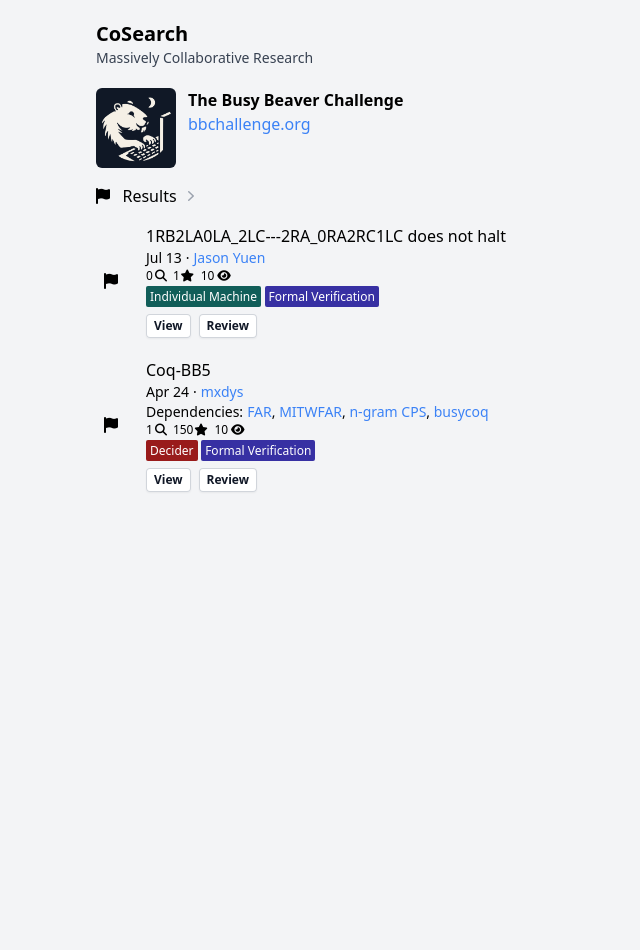
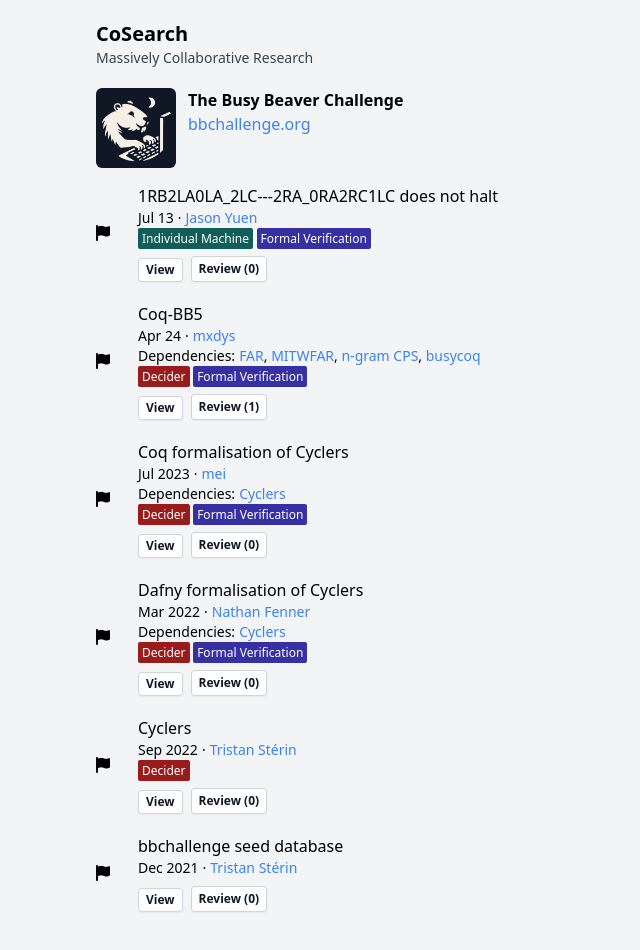
Before and after one commit to cosearch-lab/cosearch, a SvelteKit app: page / in a window 1280 px wide. Shown: the top 950 px of the page, without its empty margins (0-640 px from the left). Before the commit the page ends 800 px from the top, so only its background shows below. Built offline with nearby package versions, Linux system fonts and the light colour scheme.

Commit message:
cosearch

```diff
--- a/src/app.css
+++ b/src/app.css
@@ -3,5 +3,5 @@
 @tailwind utilities;
 
 a {
-    @apply text-blue-500 cursor-pointer;
+    @apply text-blue-500 cursor-pointer hover:text-blue-700;
 }
--- /dev/null
+++ b/src/lib/contribution.ts
@@ -0,0 +1,25 @@
+export interface Tag {
+    name: string;
+    color: string;
+}
+
+export const tags: Tag[] = [
+    { name: 'Decider', color: 'bg-red-800' },
+    { name: 'Formal Verification', color: 'bg-indigo-800' },
+    { name: 'Individual Machine', color: 'bg-teal-800' },
+    { name: 'Meta', color: 'bg-gray-800' }
+];
+
+export interface Contribution {
+    id: string;
+    title: string;
+    date: string;
+    authors: string[];
+    dependencies: null | string[];
+    tags: Tag[];
+    number_of_reviews: number;
+    number_of_reproductions: null | number;
+    number_of_views: number | string;
+    number_of_stars: number;
+    links?: null | string[];
+}
--- a/src/lib/index.ts
+++ b/src/lib/index.ts
@@ -1 +1,5 @@
 // place files you want to import through the `$lib` alias in this folder.
+import type { Tag, Contribution } from './contribution';
+import { tags } from './contribution';
+export type { Tag, Contribution }
+export { tags }
--- a/src/routes/+layout.svelte
+++ b/src/routes/+layout.svelte
@@ -2,4 +2,24 @@
 	import '../app.css';
 </script>
 
-<slot />
+<div class="w-[85%] mx-auto mt-5 text-md flex flex-col space-y-5">
+	<div class="flex flex-col">
+		<div class="text-xl">
+			<strong>CoSearch</strong>
+		</div>
+		<div class="text-gray-700 text-sm">Massively Collaborative Research</div>
+	</div>
+
+	<div class="flex flex-col space-y-4">
+		<div class="flex space-x-3">
+			<div class="w-[80px]">
+				<img src="/bbchallenge_logo_no_text.png" alt="bbchallenge logo" class="rounded-md" />
+			</div>
+			<div>
+				<div><strong>The Busy Beaver Challenge</strong></div>
+				<div><a href="https://bbchallenge.org">bbchallenge.org</a></div>
+			</div>
+		</div>
+		<slot />
+	</div>
+</div>
--- a/src/routes/+page.svelte
+++ b/src/routes/+page.svelte
@@ -1,31 +1,10 @@
 <script lang="ts">
-	interface Tag {
-		name: string;
-		color: string;
-	}
+	import type { Tag, Contribution } from '$lib/index';
+	import { tags } from '$lib/index';
 
-	let tags: Tag[] = [
-		{ name: 'Decider', color: 'bg-red-800' },
-		{ name: 'Formal Verification', color: 'bg-indigo-800' },
-		{ name: 'Individual Machine', color: 'bg-teal-800' },
-		{ name: 'Meta', color: 'bg-gray-800' }
-	];
-
-	interface Result {
-		title: string;
-		date: string;
-		authors: string[];
-		dependencies: null | string[];
-		tags: Tag[];
-		number_of_reviews: number;
-		number_of_reproductions: null | number;
-		number_of_views: number;
-		number_of_stars: number;
-		links?: null | string[];
-	}
-
-	let results: Result[] = [
+	let contribs: Contribution[] = [
 		{
+			id: '2zr5ys29xxoexdlviulo',
 			title: '1RB2LA0LA_2LC---2RA_0RA2RC1LC does not halt',
 			date: 'Jul 13',
 			authors: ['Jason Yuen'],
@@ -37,6 +16,7 @@
 			number_of_stars: 1
 		},
 		{
+			id: '5xvr42ixeifnp0fgmtpa',
 			title: 'Coq-BB5',
 			date: 'Apr 24',
 			authors: ['mxdys'],
@@ -46,126 +26,137 @@
 			number_of_reproductions: null,
 			number_of_views: 10,
 			number_of_stars: 150
+		},
+		{
+			id: 'lxbplez6658ytyjss357',
+			title: 'Coq formalisation of Cyclers',
+			date: 'Jul 2023',
+			authors: ['mei'],
+			dependencies: ['Cyclers'],
+			tags: [tags[0], tags[1]],
+			number_of_reviews: 0,
+			number_of_reproductions: 2,
+			number_of_views: '2.3k',
+			number_of_stars: 0,
+			links: ['https://discuss.bbchallenge.org/t/decider-cyclers/33']
+		},
+		{
+			id: '1jtod12g03dkz8zq9on7',
+			title: 'Dafny formalisation of Cyclers',
+			date: 'Mar 2022',
+			authors: ['Nathan Fenner'],
+			dependencies: ['Cyclers'],
+			tags: [tags[0], tags[1]],
+			number_of_reviews: 0,
+			number_of_reproductions: 2,
+			number_of_views: '2.3k',
+			number_of_stars: 0,
+			links: ['https://discuss.bbchallenge.org/t/decider-cyclers/33']
+		},
+		{
+			id: 'fc4jc5fmaa1sbqz9w8y1',
+			title: 'Cyclers',
+			date: 'Sep 2022',
+			authors: ['Tristan Stérin'],
+			dependencies: null,
+			tags: [tags[0]],
+			number_of_reviews: 0,
+			number_of_reproductions: 3,
+			number_of_views: '2.3k',
+			number_of_stars: 0,
+			links: ['https://discuss.bbchallenge.org/t/decider-cyclers/33']
+		},
+		{
+			id: 'jb95hfvarvt13dst063n',
+			title: 'bbchallenge seed database',
+			date: 'Dec 2021',
+			authors: ['Tristan Stérin'],
+			dependencies: null,
+			tags: [],
+			number_of_reviews: 0,
+			number_of_reproductions: 2,
+			number_of_views: 0,
+			number_of_stars: 0,
+			links: [
+				'https://github.com/bbchallenge/bbchallenge-seed',
+				'https://bbchallenge.org/method',
+				'https://discuss.bbchallenge.org/t/reproduction-of-the-seed-database/160',
+				'https://discuss.bbchallenge.org/t/re-constructing-the-seed-database/106'
+			]
 		}
 	];
 </script>
 
-<div class="w-[85%] mx-auto mt-5 text-md flex flex-col space-y-5">
-	<div class="flex flex-col">
-		<div class="text-xl">
-			<strong>CoSearch</strong>
-		</div>
-		<div class="text-gray-700 text-sm">Massively Collaborative Research</div>
-	</div>
-
-	<div class="flex flex-col space-y-4">
-		<div class="flex space-x-3">
-			<div class="w-[80px]">
-				<img src="/bbchallenge_logo_no_text.png" alt="bbchallenge logo" class="rounded-md" />
-			</div>
-			<div>
-				<div><strong>The Busy Beaver Challenge</strong></div>
-				<div><a href="https://bbchallenge.org">bbchallenge.org</a></div>
-			</div>
-		</div>
-
-		<nav class="flex" aria-label="Breadcrumb">
-			<ol role="list" class="flex items-center space-x-1">
-				<li>
-					<div>
-						<a href="#" class="text-black hover:text-gray-500">
-							<i class="fas fa-flag"></i>
-							&nbsp; Results
-						</a>
-					</div>
-				</li>
-				<li>
-					<div class="flex items-center">
-						<svg
-							class="h-5 w-5 flex-shrink-0 text-gray-400"
-							viewBox="0 0 20 20"
-							fill="currentColor"
-							aria-hidden="true"
-						>
-							<path
-								fill-rule="evenodd"
-								d="M7.21 14.77a.75.75 0 01.02-1.06L11.168 10 7.23 6.29a.75.75 0 111.04-1.08l4.5 4.25a.75.75 0 010 1.08l-4.5 4.25a.75.75 0 01-1.06-.02z"
-								clip-rule="evenodd"
-							/>
-						</svg>
-					</div>
-				</li>
-			</ol>
-		</nav>
-
-		<div class="flex flex-col space-y-5 ml-2">
-			{#each results as result}
+<div class="flex flex-col space-y-5 ml-0 pb-20">
+	{#each contribs as contrib}
 		<div class="flex space-x-7 items-center">
 			<div>
 				<i class="fas fa-solid fa-flag"></i>
 			</div>
 			<div>
-						<div>{result.title}</div>
+				<div>{contrib.title}</div>
 				<div>
 					<div class="text-sm flex space-x-1">
-								<span>{result.date}</span> <span>&middot;</span>
-								<div><span class="text-blue-500">{result.authors[0]}</span></div>
+						<span>{contrib.date}</span> <span>&middot;</span>
+						{#each contrib.authors as author, index}
+							<a href="">{author}</a>
+							{#if index !== contrib.authors.length - 1}
+								<span>, </span>
+							{/if}
+						{/each}
 					</div>
-							{#if result.dependencies}
+					{#if contrib.dependencies}
 						<div class="text-sm flex space-x-1">
 							<span>Dependencies:</span>
 							<div>
-										{#each result.dependencies as dependency, index}
+								{#each contrib.dependencies as dependency, index}
 									<span class="text-blue-500">{dependency}</span
-											>{#if index !== result.dependencies.length - 1}
+									>{#if index !== contrib.dependencies.length - 1}
 										<span>, </span>
 									{/if}
 								{/each}
 							</div>
 						</div>
 					{/if}
-							<div class="text-xs flex space-x-1.5 items-center mb-0.5">
+					<!-- <div class="text-xs flex space-x-1.5 items-center mb-0.5">
 						<div class="flex items-center space-x-0.5">
-									<span>{result.number_of_reviews}</span>
+							<span>{contrib.number_of_reviews}</span>
 							<i class="fa-solid fa-magnifying-glass h-3" title="reviews"></i>
 						</div>
-								{#if result.number_of_reproductions !== null}
-									<div class="flex items-center space-x-0.5">
-										<span>{result.number_of_reproductions}</span>
-										<i class="fa-solid fa-repeat" title="reproductions"></i>
-									</div>
-								{/if}
+
 						<div class="flex items-center">
-									<span>{result.number_of_stars}</span>
+							<span>{contrib.number_of_stars}</span>
 							<i class="fas fa-star fa-fw" title="stars"></i>
 						</div>
+
 								<div class="flex items-center space-x-0.5">
 									<span>{result.number_of_views}</span>
 									<i class="fas fa-eye fa-fw" title="views"></i>
 								</div>
-							</div>
+					</div> -->
 
 					<div class="text-sm flex space-x-2">
 						<div>
-									{#each result.tags as tag, index}
-										<span class="{tag.color} text-white px-1 rounded-sm py-0.5 text-xs"
-											>{tag.name}</span
-										>{#if index !== result.tags.length - 1}
+							{#each contrib.tags as tag, index}
+								<span class="{tag.color} text-white px-1 rounded-sm py-0.5 text-xs">{tag.name}</span
+								>{#if index !== contrib.tags.length - 1}
 									<span>&nbsp;</span>
 								{/if}
 							{/each}
 						</div>
 					</div>
 					<div class="mt-2 flex space-x-2">
+						<a href={`/${contrib.id}`}>
 							<button
 								type="button"
 								class="rounded bg-white px-2 py-1 text-xs font-semibold text-gray-900 shadow-sm ring-1 ring-inset ring-gray-300 hover:bg-gray-50"
 								>View</button
 							>
+						</a>
 						<button
 							type="button"
 							class="rounded bg-white px-2 py-1 text-xs font-semibold text-gray-900 shadow-sm ring-1 ring-inset ring-gray-300 hover:bg-gray-50"
-									>Review</button
+							>Review ({contrib.number_of_reviews})</button
 						>
 					</div>
 				</div>
@@ -173,5 +164,3 @@
 		</div>
 	{/each}
 </div>
-	</div>
-</div>
--- /dev/null
+++ b/src/routes/[contrib]/+page.svelte
@@ -0,0 +1,143 @@
+<script lang="ts">
+	import { page } from '$app/stores';
+	import type { Tag, Contribution } from '$lib/index';
+	import { tags } from '$lib/index';
+
+	let contrib_id = $page.params.contrib;
+
+	let contrib: Contribution = {
+		id: '5xvr42ixeifnp0fgmtpa',
+		title: 'Coq-BB5',
+		date: 'Apr 24',
+		authors: ['mxdys'],
+		dependencies: ['FAR', 'MITWFAR', 'n-gram CPS', 'busycoq'],
+		tags: [tags[0], tags[1]],
+		number_of_reviews: 1,
+		number_of_reproductions: null,
+		number_of_views: 10,
+		number_of_stars: 150
+	};
+</script>
+
+<nav class="flex" aria-label="Breadcrumb">
+	<ol role="list" class="flex items-center space-x-0">
+		<li>
+			<div>
+				<a href="/" class="text-gray-400 hover:text-gray-500"> Contributions </a>
+			</div>
+		</li>
+		<li>
+			<div class="flex items-center">
+				<svg
+					class="h-5 w-5 flex-shrink-0 text-gray-400"
+					viewBox="0 0 20 20"
+					fill="currentColor"
+					aria-hidden="true"
+				>
+					<path
+						fill-rule="evenodd"
+						d="M7.21 14.77a.75.75 0 01.02-1.06L11.168 10 7.23 6.29a.75.75 0 111.04-1.08l4.5 4.25a.75.75 0 010 1.08l-4.5 4.25a.75.75 0 01-1.06-.02z"
+						clip-rule="evenodd"
+					/>
+				</svg>
+				<a href="#" class="ml-0 text-sm font-medium text-gray-500 hover:text-gray-700"
+					>{contrib.title}</a
+				>
+			</div>
+		</li>
+	</ol>
+</nav>
+
+<div>
+	<h1 class="text-xl font-bold">{contrib.title}</h1>
+
+	<div class="text-md flex space-x-1">
+		<span>{contrib.date}</span> <span>&middot;</span>
+		{#each contrib.authors as author, index}
+			<a href="/">{author}</a>
+			{#if index !== contrib.authors.length - 1}
+				<span>, </span>
+			{/if}
+		{/each}
+	</div>
+
+	{#if contrib.dependencies}
+		<div class="text-sm flex space-x-1">
+			<span>Dependencies:</span>
+			<div>
+				{#each contrib.dependencies as dependency, index}
+					<span class="text-blue-500">{dependency}</span
+					>{#if index !== contrib.dependencies.length - 1}
+						<span>, </span>
+					{/if}
+				{/each}
+			</div>
+		</div>
+	{/if}
+	<div class="text-sm flex space-x-2">
+		<div>
+			{#each contrib.tags as tag, index}
+				<span class="{tag.color} text-white px-1 rounded-sm py-0.5 text-xs">{tag.name}</span
+				>{#if index !== contrib.tags.length - 1}
+					<span>&nbsp;</span>
+				{/if}
+			{/each}
+		</div>
+	</div>
+</div>
+
+<div>
+	<div class="sm:hidden">
+		<label for="tabs" class="sr-only">Select a tab</label>
+		<!-- Use an "onChange" listener to redirect the user to the selected tab URL. -->
+		<select
+			id="tabs"
+			name="tabs"
+			class="block w-full rounded-md border-gray-300 py-2 pl-3 pr-10 text-base focus:border-indigo-500 focus:outline-none focus:ring-indigo-500 sm:text-sm"
+		>
+			<option selected>Details</option>
+			<option>Reviews</option>
+		</select>
+	</div>
+	<div class="hidden sm:block">
+		<div class="border-b border-gray-200">
+			<nav class="-mb-px flex space-x-8" aria-label="Tabs">
+				<!-- Current: "border-indigo-500 text-indigo-600", Default: "border-transparent text-gray-500 hover:border-gray-200 hover:text-gray-700" -->
+				<a
+					href="#"
+					class="flex whitespace-nowrap border-b-2 border-indigo-500 px-1 py-4 text-sm font-medium text-indigo-600"
+					aria-current="page"
+				>
+					Details
+				</a>
+				<a
+					href="#"
+					class="flex whitespace-nowrap border-b-2 border-transparent px-1 py-4 text-sm font-medium text-gray-500 hover:border-gray-200 hover:text-gray-700"
+				>
+					Reviews
+					<span
+						class="ml-3 hidden rounded-full bg-gray-200 px-2.5 py-0.5 text-xs font-medium text-gray-800 md:inline-block"
+						>{contrib.number_of_reviews}</span
+					>
+				</a>
+			</nav>
+		</div>
+	</div>
+</div>
+
+<div class="text-lg font-bold">Links</div>
+
+<table class="w-1/2 text-xs border-collapse border border-slate-400">
+	<tbody>
+		<tr>
+			<td class="border border-slate-300 p-1">GitHub</td>
+			<td class="border border-slate-300 p-1">
+				<a href="https://github.com/ccz181078/Coq-BB5">https://github.com/ccz181078/Coq-BB5</a>
+			</td>
+		</tr>
+	</tbody>
+</table>
+
+<div class="text-lg font-bold">Description</div>
+
+<div class="text-lg font-bold">Attachments</div>
```
Lines whose indentation alone changed are shown as unchanged.
